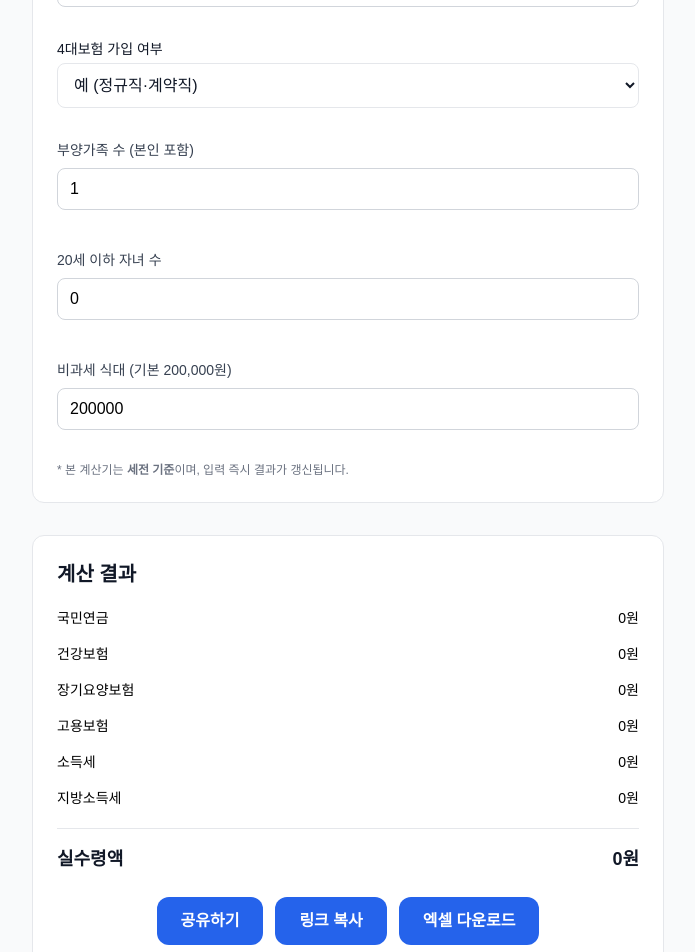
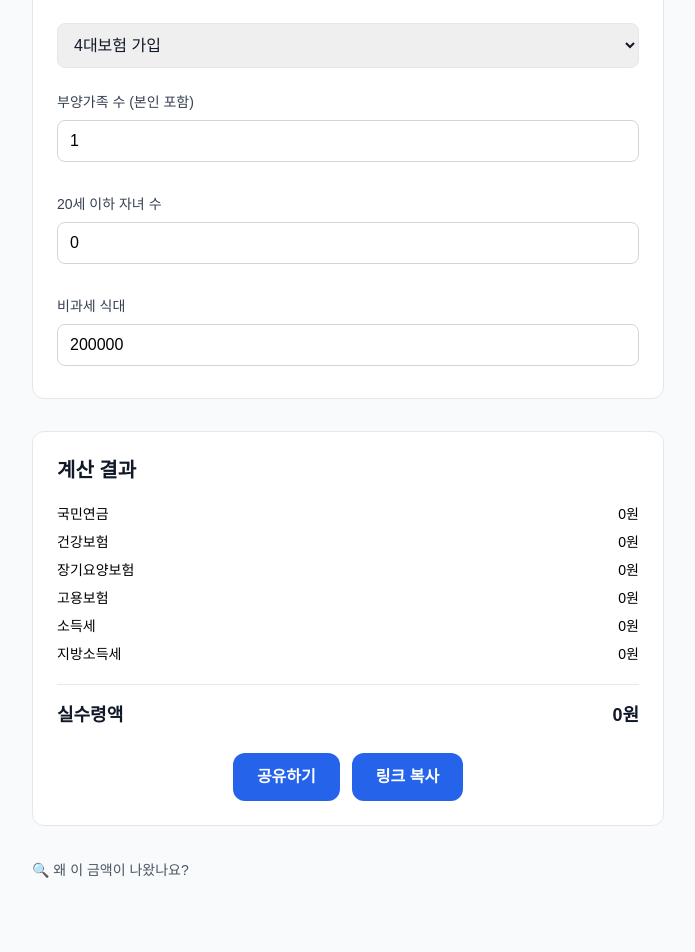
Before and after one commit to greentea2417/semogye-calculator, a Next.js app: page /salary in a window 1280 px wide. Shown: the part 280-1232 px from the top of the page, without its empty margins (292-987 px from the left). After the commit the page ends 1202 px from the top, so only its background shows below. Built offline with nearby package versions, Linux system fonts and the light colour scheme; a web font is replaced by a local one.

Commit message:
fix: salary client final structure (FAQ + SEO)

```diff
--- a/app/salary/SalaryClient.tsx
+++ b/app/salary/SalaryClient.tsx
@@ -8,7 +8,7 @@ import BottomActions from "@/components/BottomActions";
 import { calculateSalary } from "@/utils/salaryCalculators";
 import { decodeShareState, encodeShareState } from "../components/lib/shareState";
 
-// 숫자 파싱/포맷
+/* ================= utils ================= */
 function parseNumber(raw: string | number) {
   const cleaned = String(raw ?? "").replace(/[^\d]/g, "");
   if (!cleaned) return 0;
@@ -20,34 +20,20 @@ function formatComma(n: number) {
   return n ? n.toLocaleString("ko-KR") : "";
 }
 
-// CSV 다운로드 (BOM 포함)
-function csvEscape(value: string) {
-  const v = String(value ?? "");
-  if (/[",\n]/.test(v)) return `"${v.replace(/"/g, '""')}"`;
-  return v;
-}
-function downloadCSV(filename: string, csvText: string) {
-  const BOM = "\uFEFF";
-  const blob = new Blob([BOM + csvText], { type: "text/csv;charset=utf-8" });
-  const url = URL.createObjectURL(blob);
-  const a = document.createElement("a");
-  a.href = url;
-  a.download = filename;
-  document.body.appendChild(a);
-  a.click();
-  a.remove();
-  URL.revokeObjectURL(url);
+function toDigitsOrEmpty(v: unknown) {
+  return String(v ?? "").replace(/[^\d]/g, "");
 }
 
-type SalaryInputsShare = {
-  salaryRaw: string;
-  insured: "yes" | "no";
-  dependents: string; // ✅ 모바일 숫자 입력 버그 방지: 입력은 string
-  child20: string; // ✅ 모바일 숫자 입력 버그 방지: 입력은 string
-  nonTax: number;
-};
-
-type SalaryShareState = { v: 1; inputs: SalaryInputsShare };
+function restoreNumericString(value: unknown, fallback: string) {
+  if (typeof value === "string") {
+    const d = toDigitsOrEmpty(value);
+    return d === "" ? "" : String(Number(d));
+  }
+  if (typeof value === "number" && Number.isFinite(value)) {
+    return String(value);
+  }
+  return fallback;
+}
 
 async function copyToClipboardSafe(text: string) {
   try {
@@ -57,7 +43,6 @@ async function copyToClipboardSafe(text: string) {
     ta.value = text;
     ta.style.position = "fixed";
     ta.style.top = "-9999px";
-    ta.style.left = "-9999px";
     document.body.appendChild(ta);
     ta.focus();
     ta.select();
@@ -66,37 +51,25 @@ async function copyToClipboardSafe(text: string) {
   }
 }
 
-// ✅ 숫자 입력(문자열) 공통 정리: 숫자만 남기고, 빈값 허용
-function toDigitsOrEmpty(v: unknown) {
-  const s = String(v ?? "");
-  const digits = s.replace(/[^\d]/g, "");
-  return digits; // "" 가능
-}
+/* ================= types ================= */
+type SalaryInputsShare = {
+  salaryRaw: string;
+  insured: "yes" | "no";
+  dependents: string;
+  child20: string;
+  nonTax: number;
+};
 
-// ✅ 과거 공유 링크(숫자였던 경우)까지 안전 복원
-function restoreNumericString(value: unknown, fallback: string) {
-  if (typeof value === "string") {
-    const digits = toDigitsOrEmpty(value);
-    return digits === "" ? "" : String(Number(digits)); // "01" -> "1"
-  }
-  if (typeof value === "number" && Number.isFinite(value)) {
-    return String(value);
-  }
-  return fallback;
-}
+type SalaryShareState = { v: 1; inputs: SalaryInputsShare };
 
-/** ✅ 설명 + FAQ 컴포넌트 (SalaryPage 밖에 선언해야 JSX가 안 꼬임) */
+/* ================= FAQ / 설명 ================= */
 function SalaryWhySection() {
   return (
     <div className="mt-4 space-y-3 text-sm text-gray-700">
       <p>
-        <b>세모계 월급 실수령액 계산기</b>는 <b>세전 월급</b>을 입력하면 <b>2025년 기준</b>{" "}
-        <b>4대보험</b>과 <b>세금</b>을 반영해 실제로 받는 월급(<b>실수령액</b>)을 계산합니다.
-      </p>
-
-      <p>
-        이 계산 결과는 <b>국민연금</b>, <b>건강보험(장기요양보험 포함)</b>, <b>고용보험</b>,{" "}
-        <b>근로소득세 및 지방소득세</b>를 기준으로 산출됩니다.
+        <b>세모계 월급 실수령액 계산기</b>는 <b>세전 월급</b>을 입력하면{" "}
+        <b>2025년 기준</b> <b>4대보험</b>과 <b>세금</b>을 반영해 실제로 받는 월급(
+        <b>실수령액</b>)을 계산합니다.
       </p>
 
       <ul className="list-disc pl-5 space-y-1">
@@ -107,7 +80,7 @@ function SalaryWhySection() {
       </ul>
 
       <p className="text-gray-600">
-        회사별 공제 기준이나 개인의 소득 조건(부양가족 수 등), 급여 구성(수당/비과세 등)에 따라 실제 급여와 계산 결과에는
+        회사별 공제 기준이나 개인 조건(부양가족 수, 비과세 항목 등)에 따라 실제 급여와
         차이가 있을 수 있습니다.
       </p>
 
@@ -117,23 +90,29 @@ function SalaryWhySection() {
         <p className="font-semibold text-gray-800">자주 묻는 질문</p>
 
         <details className="rounded-lg border bg-white px-4 py-3">
-          <summary className="cursor-pointer font-medium">Q. 월급 실수령액은 어떻게 계산되나요?</summary>
-          <div className="mt-2 text-gray-700">
-            A. 기본적으로 <b>세전 월급</b>에서 <b>4대보험</b>과 <b>세금</b>을 차감해 <b>실제 수령액(실수령액)</b>을 계산합니다.
+          <summary className="cursor-pointer font-medium">
+            Q. 월급 실수령액은 어떻게 계산되나요?
+          </summary>
+          <div className="mt-2">
+            A. 세전 월급에서 4대보험과 세금을 차감해 실제 수령액을 계산합니다.
           </div>
         </details>
 
         <details className="rounded-lg border bg-white px-4 py-3">
-          <summary className="cursor-pointer font-medium">Q. 2025년 기준 계산이 맞나요?</summary>
-          <div className="mt-2 text-gray-700">
-            A. 네. 현재 공개된 기준 자료를 바탕으로 계산하며, 제도/기준이 개정되면 계산 방식이 변경될 수 있습니다.
+          <summary className="cursor-pointer font-medium">
+            Q. 2025년 기준 계산이 맞나요?
+          </summary>
+          <div className="mt-2">
+            A. 현재 공개된 기준을 반영했으며, 제도 개정 시 변경될 수 있습니다.
           </div>
         </details>
 
         <details className="rounded-lg border bg-white px-4 py-3">
-          <summary className="cursor-pointer font-medium">Q. 실제 급여와 계산 결과가 다른 이유는 무엇인가요?</summary>
-          <div className="mt-2 text-gray-700">
-            A. 회사별 공제 항목/기준, 개인의 공제 조건(부양가족 수 등), 기타 급여 구성(수당/비과세 등)에 따라 차이가 발생할 수 있습니다.
+          <summary className="cursor-pointer font-medium">
+            Q. 4대보험 미가입이면 왜 달라지나요?
+          </summary>
+          <div className="mt-2">
+            A. 보험 공제 항목이 달라져 실수령액이 다르게 계산될 수 있습니다.
           </div>
         </details>
       </div>
@@ -141,22 +120,18 @@ function SalaryWhySection() {
   );
 }
 
-export default function SalaryPage() {
+/* ================= main ================= */
+export default function SalaryClient() {
   const sp = useSearchParams();
   const router = useRouter();
 
-  // ✅ 입력은 "표시용 문자열"로 관리(콤마 유지)
-  const [salaryRaw, setSalaryRaw] = useState(""); // 세전 월급
+  const [salaryRaw, setSalaryRaw] = useState("");
   const [insured, setInsured] = useState<"yes" | "no">("yes");
-
-  // ✅ FIX: dependents / child20 모두 string으로 관리
-  const [dependents, setDependents] = useState<string>("1");
-  const [child20, setChild20] = useState<string>("0");
-
+  const [dependents, setDependents] = useState("1");
+  const [child20, setChild20] = useState("0");
   const [nonTax, setNonTax] = useState(200000);
   const [openDesc, setOpenDesc] = useState(false);
 
-  // ✅ 공유 state (입력만)
   const shareState = useMemo<SalaryShareState>(
     () => ({
       v: 1,
@@ -165,56 +140,39 @@ export default function SalaryPage() {
     [salaryRaw, insured, dependents, child20, nonTax]
   );
 
-  // ✅ 공유 URL: 무조건 /salary 로 고정 (홈으로 새는 문제 완전 차단)
   const shareUrl = useMemo(() => {
     if (typeof window === "undefined") return "";
-    const data = encodeShareState(shareState);
-    return `${window.location.origin}/salary?data=${encodeURIComponent(data)}`;
+    return `${window.location.origin}/salary?data=${encodeURIComponent(
+      encodeShareState(shareState)
+    )}`;
   }, [shareState]);
 
-  // ✅ 공유 링크로 들어오면 입력 복원 + URL에서 data 제거
   useEffect(() => {
-    const dataParam = sp.get("data");
-    if (!dataParam) return;
+    const data = sp.get("data");
+    if (!data) return;
+    const decoded = decodeShareState<SalaryShareState>(data);
+    if (!decoded?.inputs) return;
 
-    const decoded = decodeShareState<SalaryShareState>(dataParam);
-    const restored = decoded?.inputs;
-    if (!restored) return;
+    const i = decoded.inputs;
+    setSalaryRaw(i.salaryRaw ?? "");
+    setInsured(i.insured === "no" ? "no" : "yes");
+    setDependents(restoreNumericString(i.dependents, "1"));
+    setChild20(restoreNumericString(i.child20, "0"));
+    setNonTax(i.nonTax ?? 200000);
 
-    setSalaryRaw(restored.salaryRaw ?? "");
-    setInsured(restored.insured === "no" ? "no" : "yes");
-
-    // ✅ dependents/child20: 과거(number) 공유까지 방어 + 문자열 표준화
-    setDependents(restoreNumericString((restored as any)?.dependents, "1"));
-    setChild20(restoreNumericString((restored as any)?.child20, "0"));
-
-    setNonTax(Number.isFinite(restored.nonTax) ? restored.nonTax : 200000);
-
-    // URL 정리
-    const url = new URL(window.location.href);
-    url.searchParams.delete("data");
-    router.replace(url.pathname + (url.searchParams.toString() ? `?${url.searchParams.toString()}` : ""));
-    // eslint-disable-next-line react-hooks/exhaustive-deps
+    router.replace("/salary");
   }, []);
 
-  // ✅ 자동 계산 (버튼 제거)
   const result = useMemo(() => {
     const salary = parseNumber(salaryRaw);
-
-    // ✅ 계산 시점에만 숫자로 변환
-    const dependentsCount = Number(dependents || 0);
-    const child20Count = Number(child20 || 0);
-
-    const res = calculateSalary({
+    return (
+      calculateSalary({
         salary,
         insured,
-      dependents: dependentsCount,
-      child20: child20Count,
+        dependents: Number(dependents || 0),
+        child20: Number(child20 || 0),
         nonTax,
-    });
-
-    if (!res) {
-      return {
+      }) ?? {
         pension: 0,
         health: 0,
         care: 0,
@@ -222,181 +180,102 @@ export default function SalaryPage() {
         incomeTax: 0,
         residentTax: 0,
         takeHome: 0,
-      };
       }
-    return res;
+    );
   }, [salaryRaw, insured, dependents, child20, nonTax]);
-
-  const takeHomeText = (result?.takeHome ?? 0).toLocaleString("ko-KR");
-
-  function handleDownloadSalaryCSV() {
-    const salary = parseNumber(salaryRaw);
-    const dependentsCount = Number(dependents || 0);
-    const child20Count = Number(child20 || 0);
-
-    const now = new Date();
-    const y = now.getFullYear();
-    const m = String(now.getMonth() + 1).padStart(2, "0");
-    const d = String(now.getDate()).padStart(2, "0");
-
-    const header = ["항목", "값"];
-    const lines: string[] = [];
-    lines.push(header.map(csvEscape).join(","));
-
-    // 입력값
-    lines.push([csvEscape("월 급여(세전)"), csvEscape(String(salary))].join(","));
-    lines.push([csvEscape("4대보험 가입"), csvEscape(insured === "yes" ? "예" : "아니오")].join(","));
-    lines.push([csvEscape("부양가족 수(본인 포함)"), csvEscape(String(dependentsCount))].join(","));
-    lines.push([csvEscape("20세 이하 자녀 수"), csvEscape(String(child20Count))].join(","));
-    lines.push([csvEscape("비과세 식대"), csvEscape(String(nonTax))].join(","));
-
-    lines.push(""); // 구분
-
-    // 결과값
-    lines.push([csvEscape("국민연금"), csvEscape(String(result?.pension ?? 0))].join(","));
-    lines.push([csvEscape("건강보험"), csvEscape(String(result?.health ?? 0))].join(","));
-    lines.push([csvEscape("장기요양보험"), csvEscape(String(result?.care ?? 0))].join(","));
-    lines.push([csvEscape("고용보험"), csvEscape(String(result?.employment ?? 0))].join(","));
-    lines.push([csvEscape("소득세"), csvEscape(String(result?.incomeTax ?? 0))].join(","));
-    lines.push([csvEscape("지방소득세"), csvEscape(String(result?.residentTax ?? 0))].join(","));
-    lines.push([csvEscape("실수령액"), csvEscape(String(result?.takeHome ?? 0))].join(","));
-
-    downloadCSV(`semogye-salary-${y}${m}${d}.csv`, lines.join("\n"));
-  }
 
   return (
     <main className="max-w-2xl mx-auto px-5 py-10 space-y-8">
-      {/* 타이틀 */}
-      <section className="text-center space-y-2">
-        <h1 className="text-3xl font-extrabold text-gray-900">월급 실수령액 계산기</h1>
-        <p className="text-gray-500 text-sm">세전 월급 기준으로 실제 받는 금액을 자동 계산합니다.</p>
+      <section className="text-center">
+        <h1 className="text-3xl font-extrabold">월급 실수령액 계산기</h1>
+        <p className="text-gray-500 text-sm">
+          세전 월급 기준으로 실제 받는 금액을 계산합니다.
+        </p>
       </section>
 
-      {/* 입력 카드 */}
-      <section className="bg-white p-6 rounded-xl border space-y-6">
+      <section className="bg-white p-6 rounded-xl border space-y-4">
         <InputBlock
           label="월 급여 (세전)"
           type="text"
           value={salaryRaw}
           onChange={(e: any) => {
-            const next = String(e.target.value ?? "");
-            const n = parseNumber(next);
+            const n = parseNumber(e.target.value);
             setSalaryRaw(n ? formatComma(n) : "");
           }}
           placeholder="예: 3,000,000"
         />
 
-        {/* 4대보험 */}
-        <div>
-          <label className="block text-sm font-medium mb-1">4대보험 가입 여부</label>
         <select
+          className="w-full border p-3 rounded-lg"
           value={insured}
-            onChange={(e) => setInsured(e.target.value as "yes" | "no")}
-            className="w-full border p-3 rounded-lg bg-white"
+          onChange={(e) => setInsured(e.target.value as any)}
         >
-            <option value="yes">예 (정규직·계약직)</option>
-            <option value="no">아니오</option>
+          <option value="yes">4대보험 가입</option>
+          <option value="no">4대보험 미가입</option>
         </select>
-        </div>
 
-        {/* ✅ FIX: dependents는 text+numeric 키패드 + string */}
         <InputBlock
           label="부양가족 수 (본인 포함)"
           type="text"
           inputMode="numeric"
-          pattern="[0-9]*"
           value={dependents}
-          onChange={(e: any) => {
-            const digits = toDigitsOrEmpty(e.target.value);
-            setDependents(digits === "" ? "" : String(Number(digits)));
-          }}
+          onChange={(e: any) =>
+            setDependents(toDigitsOrEmpty(e.target.value))
+          }
         />
 
-        {/* ✅ FIX: child20도 type=number 금지! text+numeric로 통일 */}
         <InputBlock
           label="20세 이하 자녀 수"
           type="text"
           inputMode="numeric"
-          pattern="[0-9]*"
           value={child20}
-          onChange={(e: any) => {
-            const digits = toDigitsOrEmpty(e.target.value);
-            setChild20(digits === "" ? "" : String(Number(digits)));
-          }}
+          onChange={(e: any) => setChild20(toDigitsOrEmpty(e.target.value))}
         />
 
         <InputBlock
-          label="비과세 식대 (기본 200,000원)"
+          label="비과세 식대"
           type="number"
           value={nonTax}
           onChange={(e: any) => setNonTax(Number(e.target.value))}
         />
-
-        <p className="text-xs text-gray-500">
-          * 본 계산기는 <b>세전 기준</b>이며, 입력 즉시 결과가 갱신됩니다.
-        </p>
       </section>
 
-      {/* 결과 카드 */}
-      <section className="bg-white p-6 rounded-xl border animate-fadeIn">
+      <section className="bg-white p-6 rounded-xl border">
         <h2 className="font-bold text-xl mb-4">계산 결과</h2>
-
-        <div className="space-y-2 text-sm">
-          <ResultRow label="국민연금" value={result?.pension ?? 0} />
-          <ResultRow label="건강보험" value={result?.health ?? 0} />
-          <ResultRow label="장기요양보험" value={result?.care ?? 0} />
-          <ResultRow label="고용보험" value={result?.employment ?? 0} />
-          <ResultRow label="소득세" value={result?.incomeTax ?? 0} />
-          <ResultRow label="지방소득세" value={result?.residentTax ?? 0} />
-        </div>
+        <ResultRow label="국민연금" value={result.pension} />
+        <ResultRow label="건강보험" value={result.health} />
+        <ResultRow label="장기요양보험" value={result.care} />
+        <ResultRow label="고용보험" value={result.employment} />
+        <ResultRow label="소득세" value={result.incomeTax} />
+        <ResultRow label="지방소득세" value={result.residentTax} />
 
         <hr className="my-4" />
 
-        <div className="flex justify-between text-lg font-bold">
+        <div className="flex justify-between font-bold text-lg">
           <span>실수령액</span>
-          <span>{takeHomeText}원</span>
+          <span>{result.takeHome.toLocaleString()}원</span>
         </div>
 
-        {/* ✅ 하단 액션(엑셀/링크복사) - 링크는 "공유 링크"로 복사 */}
         <BottomActions
-          excelLabel="엑셀 다운로드"
-          excelHint="엑셀에서 바로 열 수 있어요 (.csv)"
-          onExcelDownload={handleDownloadSalaryCSV}
           onCopyLink={async () => {
             await copyToClipboardSafe(shareUrl);
             alert("링크가 복사되었습니다.");
           }}
           onShare={async () => {
-            if (navigator.share) {
-              await navigator.share({
-                title: "세모계 월급 실수령액 계산기",
-                url: shareUrl,
-              });
-            } else {
             await copyToClipboardSafe(shareUrl);
             alert("링크가 복사되었습니다.");
-            }
           }}
         />
       </section>
 
-      {/* ✅ 설명 영역 (openDesc 버튼으로 토글, 내부 FAQ만 details로 접힘) */}
-      <section className="pt-2">
+      <section>
         <button
-          type="button"
-          onClick={() => setOpenDesc((v) => !v)}
-          className="text-sm text-gray-600 hover:text-gray-800"
-          aria-expanded={openDesc}
-          aria-controls="salary-why"
+          onClick={() => setOpenDesc(!openDesc)}
+          className="text-sm text-gray-600"
         >
           🔍 왜 이 금액이 나왔나요?
         </button>
-
-        {openDesc && (
-          <div id="salary-why" className="mt-2">
-            <SalaryWhySection />
-          </div>
-        )}
+        {openDesc && <SalaryWhySection />}
       </section>
     </main>
   );
```
Lines whose indentation alone changed are shown as unchanged.
